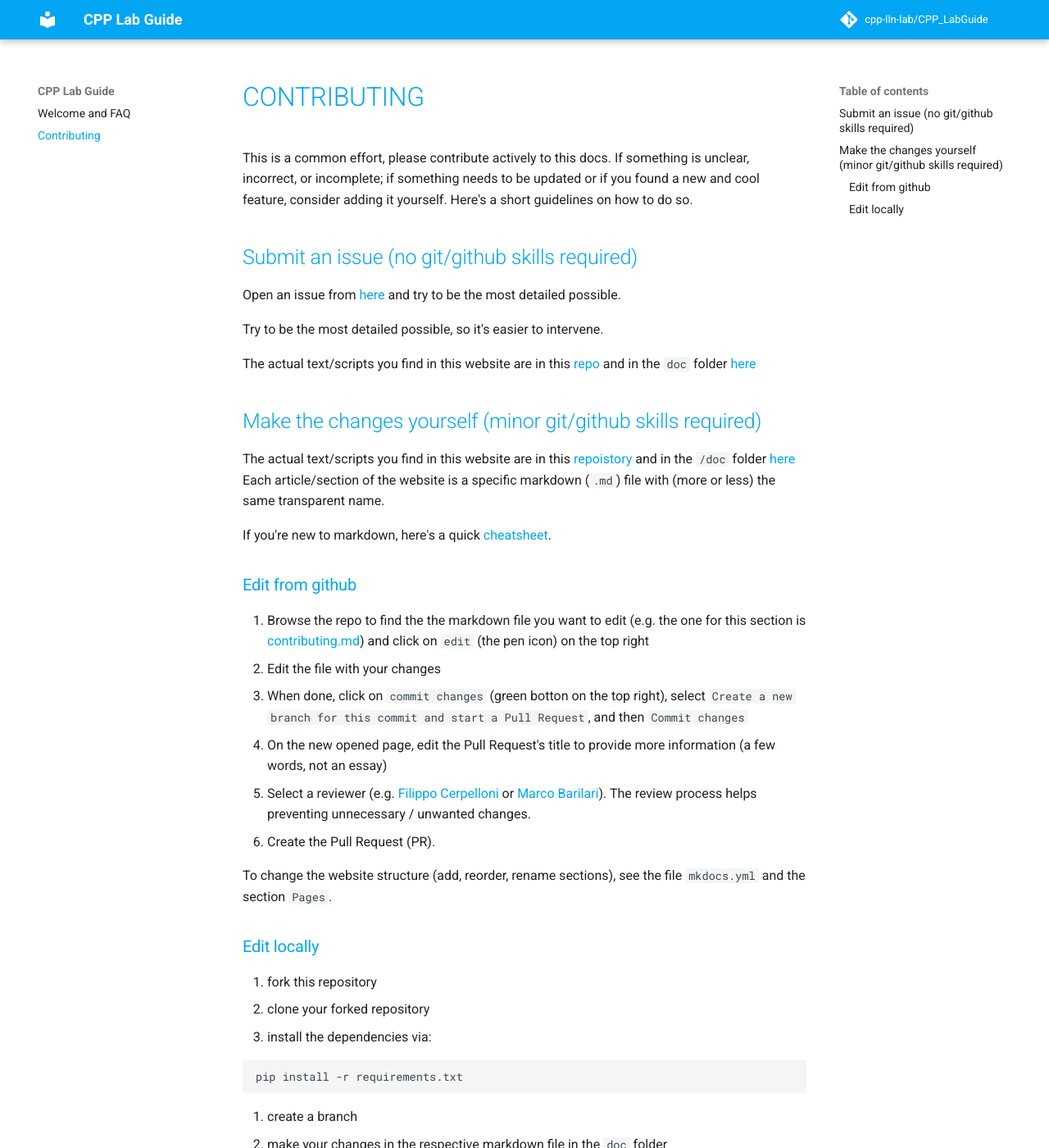
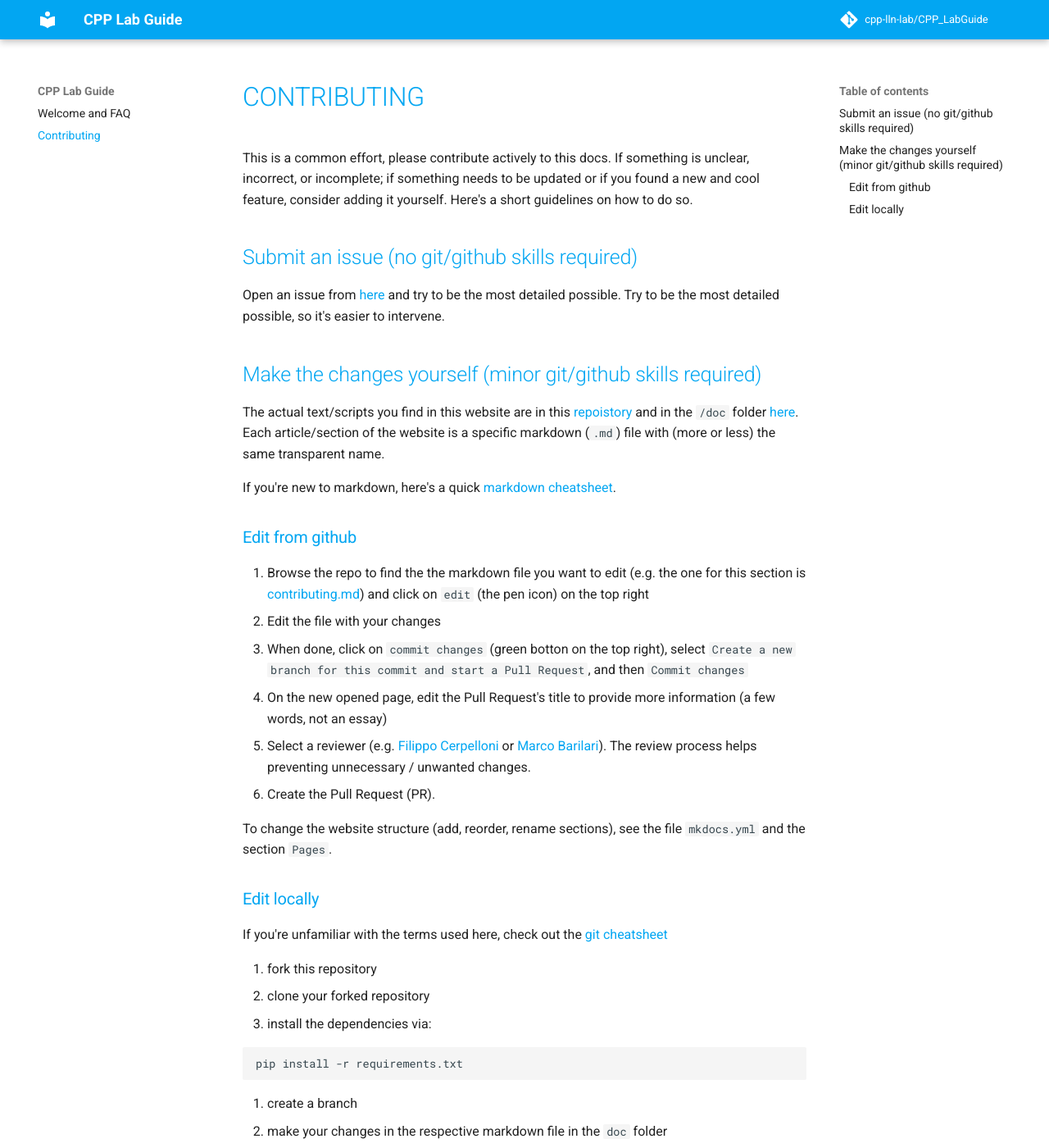
Before and after one commit to cpp-lln-lab/CPP_LabGuide, an MkDocs documentation site: the page built from doc/contributing.md, in a window 1280 px wide and 1400 px high. Shown: the whole window at 82% size. Built offline with MkDocs 1.6.1 and Material for MkDocs 9.7.7, drawn with Linux system fonts in a browser that asks for light colours; comment, search, counter and statistics services are not loaded.

Commit message:
Checked improved contributing.md
Changes made on github have been checked, added quick git cheatsheet for 'local'

```diff
--- a/doc/contributing.md
+++ b/doc/contributing.md
@@ -6,18 +6,17 @@
 
 
 ## Submit an issue (no git/github skills required)
+
 Open an issue from [here](https://github.com/cpp-lln-lab/CPP_LabGuide/issues/new/choose) and try to be the most detailed possible.
-
 Try to be the most detailed possible, so it's easier to intervene.
 
-The actual text/scripts you find in this website are in this [repo](https://github.com/cpp-lln-lab/CPP_LabGuide) and in the `doc` folder [here](https://github.com/cpp-lln-lab/CPP_LabGuide/tree/main/doc)
 
 ## Make the changes yourself (minor git/github skills required)
 
-The actual text/scripts you find in this website are in this [repoistory](https://github.com/cpp-lln-lab/CPP_HPC) and in the `/doc` folder [here](https://github.com/cpp-lln-lab/CPP_HPC/tree/main/doc)
+The actual text/scripts you find in this website are in this [repoistory](https://github.com/cpp-lln-lab/CPP_LabGuide) and in the `/doc` folder [here](https://github.com/cpp-lln-lab/CPP_HPC/tree/main/doc).
 Each article/section of the website is a specific markdown (`.md`) file with (more or less) the same transparent name.
 
-If you're new to markdown, here's a quick [cheatsheet](https://www.markdownguide.org/cheat-sheet/).
+If you're new to markdown, here's a quick [markdown cheatsheet](https://www.markdownguide.org/cheat-sheet/).
 
 
 ### Edit from github
@@ -33,6 +32,8 @@
 
 
 ### Edit locally
+
+If you're unfamiliar with the terms used here, check out the [git cheatsheet](https://training.github.com/downloads/github-git-cheat-sheet/)
 
 1. fork this repository
 2. clone your forked repository
```
